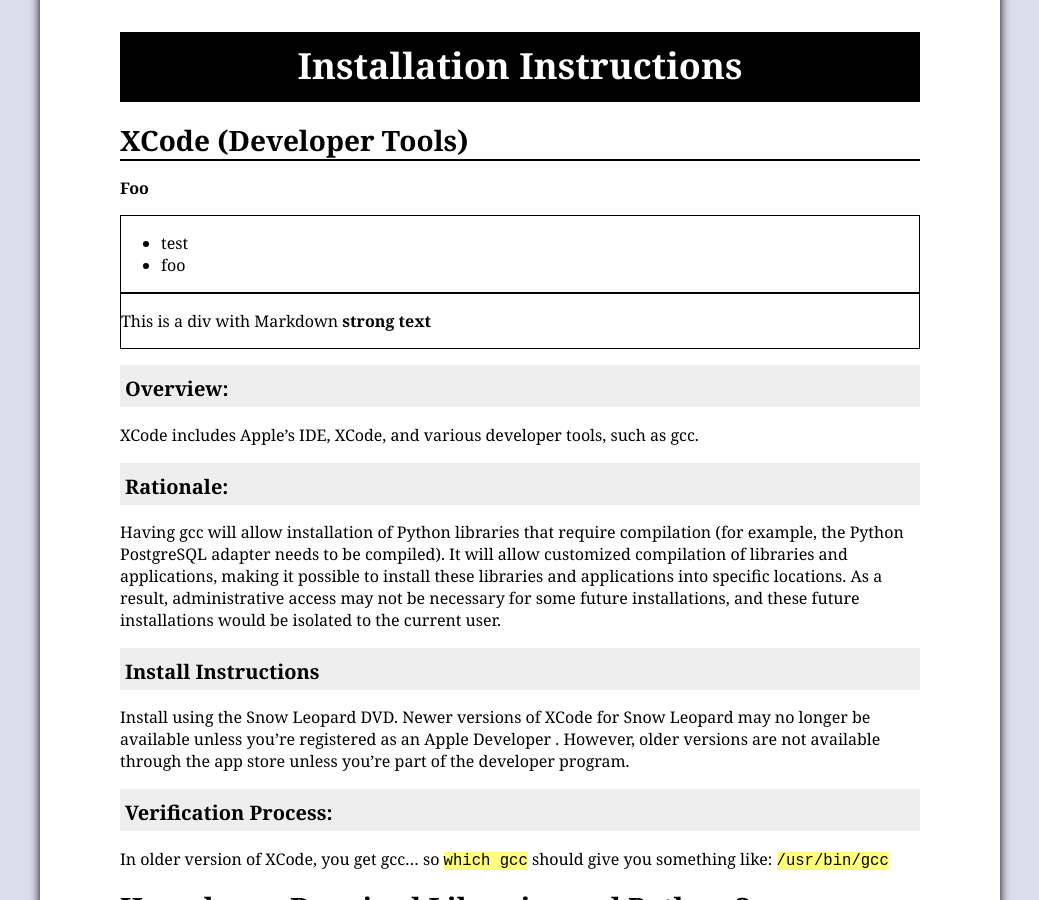
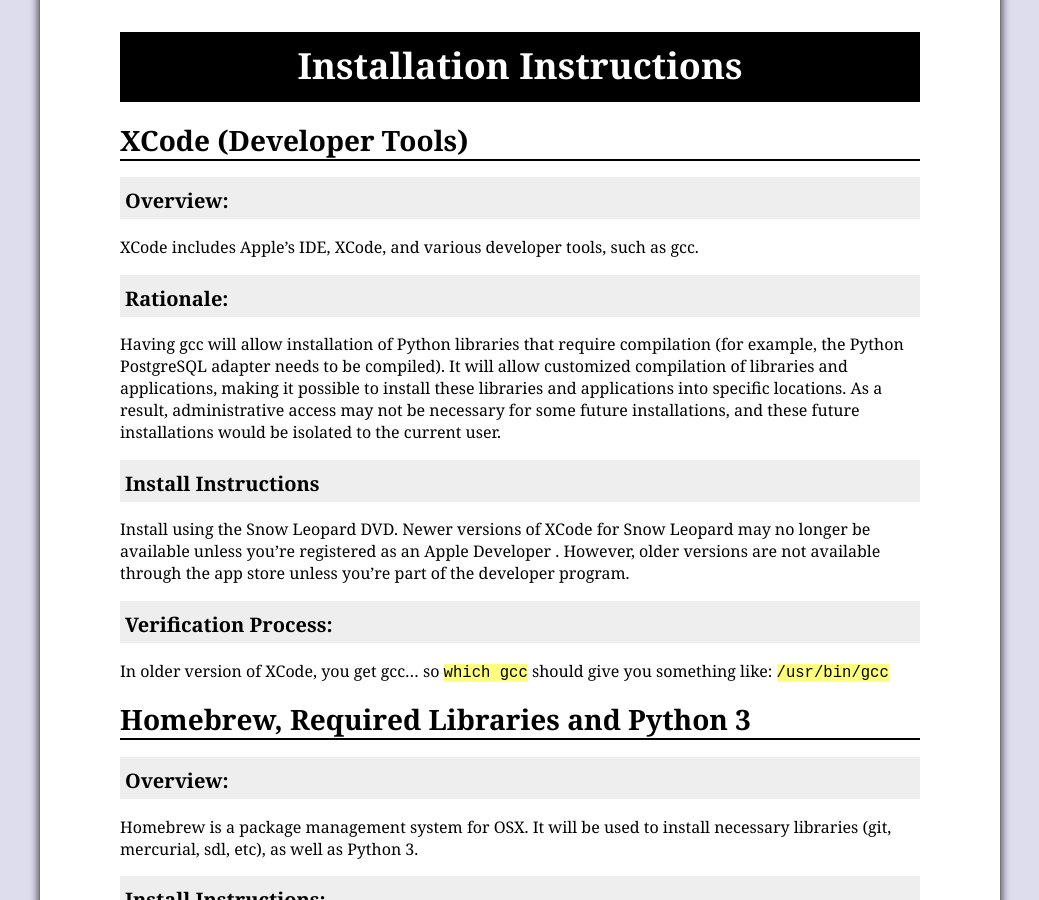
Before and after one commit to foureyes/jvers, a Jekyll site: the page built from tutorials/_posts/2012-08-04-python-3-install-on-osx.markdown, in a window 1280 px wide and 900 px high. Shown: the whole window, without its empty margins (120-1159 px from the left). Built offline with Jekyll 4.4.1, drawn with Linux system fonts in a browser that asks for light colours; some web fonts are replaced.

Commit message:
Removed testing code.

```diff
--- a/tutorials/_posts/2012-08-04-python-3-install-on-osx.markdown
+++ b/tutorials/_posts/2012-08-04-python-3-install-on-osx.markdown
@@ -3,23 +3,6 @@
 ---
 XCode (Developer Tools)
 =====
-
-<div markdown="1">
-__Foo__
-</div>
-
-
-<div markdown="1" style="border: 1px solid #000">
-* test
-* foo
-</div>
-
-
-<div markdown="1" style="border: solid 1px black">
-   This is a div with Markdown **strong text**
-</div>
-
-
 
 ##Overview:
 XCode includes Apple's IDE, XCode, and various developer tools, such as gcc.
```
